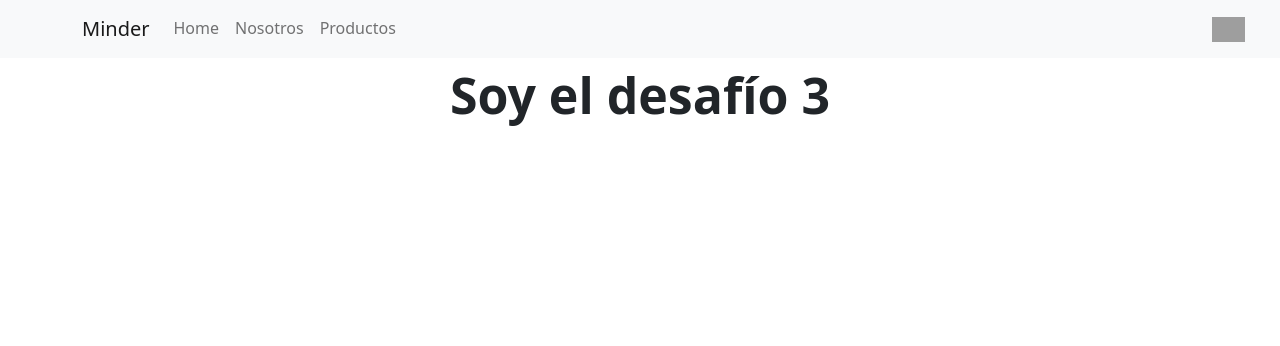
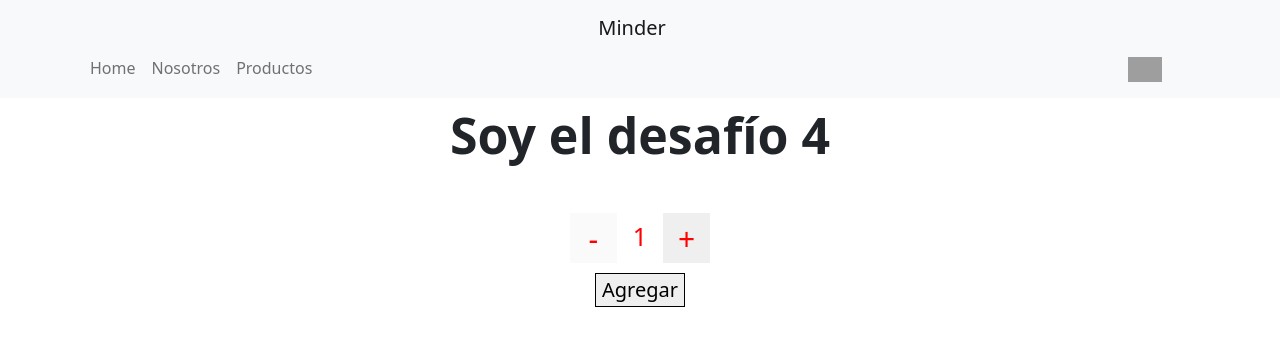
Before and after one commit to mabrilvarela/react-app, a React (Create React App) app: page / in a window 1280 px wide. Shown: the top 346 px of the page. Built offline with nearby package versions, Linux system fonts and the light colour scheme; grey boxes are pictures that could not be loaded.

Commit message:
Contador

```diff
--- a/src/App.jsx
+++ b/src/App.jsx
@@ -1,5 +1,6 @@
 import NavBar from './components/NavBar/NavBar';
 import ItemListContainer from './container/ItemListContainer/ItemListContainer'
+import ItemCount from './container/ItemListContainer/ItemCount/ItemCount';
 
 import 'bootstrap/dist/css/bootstrap.min.css';
 import './App.css';
@@ -13,7 +14,9 @@ function App() {
 
         <NavBar />
 
-        <ItemListContainer greeting= 'Soy el desafío 3' />
+        <ItemListContainer greeting= 'Soy el desafío 4' />
+
+        <ItemCount />
 
     </div>
   );
--- /dev/null
+++ b/src/container/ItemListContainer/ItemCount/ItemCount.css
@@ -0,0 +1,36 @@
+.container {
+    display: flex;
+    flex-direction: column;
+    justify-content: center;
+    align-items: center;
+  }
+
+.container-contador {
+    display: grid;
+    grid-template: 1fr / 1fr 1fr 1fr;
+    width: 140px;
+    height: 50px;
+    font-size: 25px;
+    margin-top: 40px;
+  }
+
+  .count {
+    text-align: center;
+    height: 100%;
+    padding-top: 5px;
+    color: red;
+  }
+
+  .boton {
+    width: 100%;
+    height: 100%;
+    font-size: 30px;
+    border: none;
+    color: red;
+  }
+
+.agregar {
+    margin-top: 10px;
+    font-size: 20px;
+    border: 1px solid black;
+}
--- /dev/null
+++ b/src/container/ItemListContainer/ItemCount/ItemCount.jsx
@@ -0,0 +1,56 @@
+import React from 'react'
+import {useState} from 'react'
+
+import './ItemCount.css'
+
+function ItemCount({onAdd}) {
+
+    const inicio = 1;
+
+    const stock = 5;
+
+    const [count, setCount] = useState(inicio);
+
+    const añadirProd = (num) => {
+
+        setCount(count + num);
+    }
+
+  return (
+
+    <div className='container'>
+      <div className='container-contador'>
+
+        <button
+                className='boton'
+                onClick={() => añadirProd(-1)}
+                disabled={count === inicio ? true : null}
+        >
+          -
+        </button>
+
+        <span className='count'>{count}</span>
+
+        <button
+                className='boton'
+                onClick={() => añadirProd(+1)}
+                disabled={count === stock ? true : null}
+        >
+          +
+        </button>
+
+      </div>
+
+      <button
+              className='agregar'
+              onClick={() => onAdd(count)}
+              disabled={stock === 0 ? true : null}
+      >
+        Agregar
+      </button>
+
+    </div>
+  )
+}
+
+export default ItemCount
```
